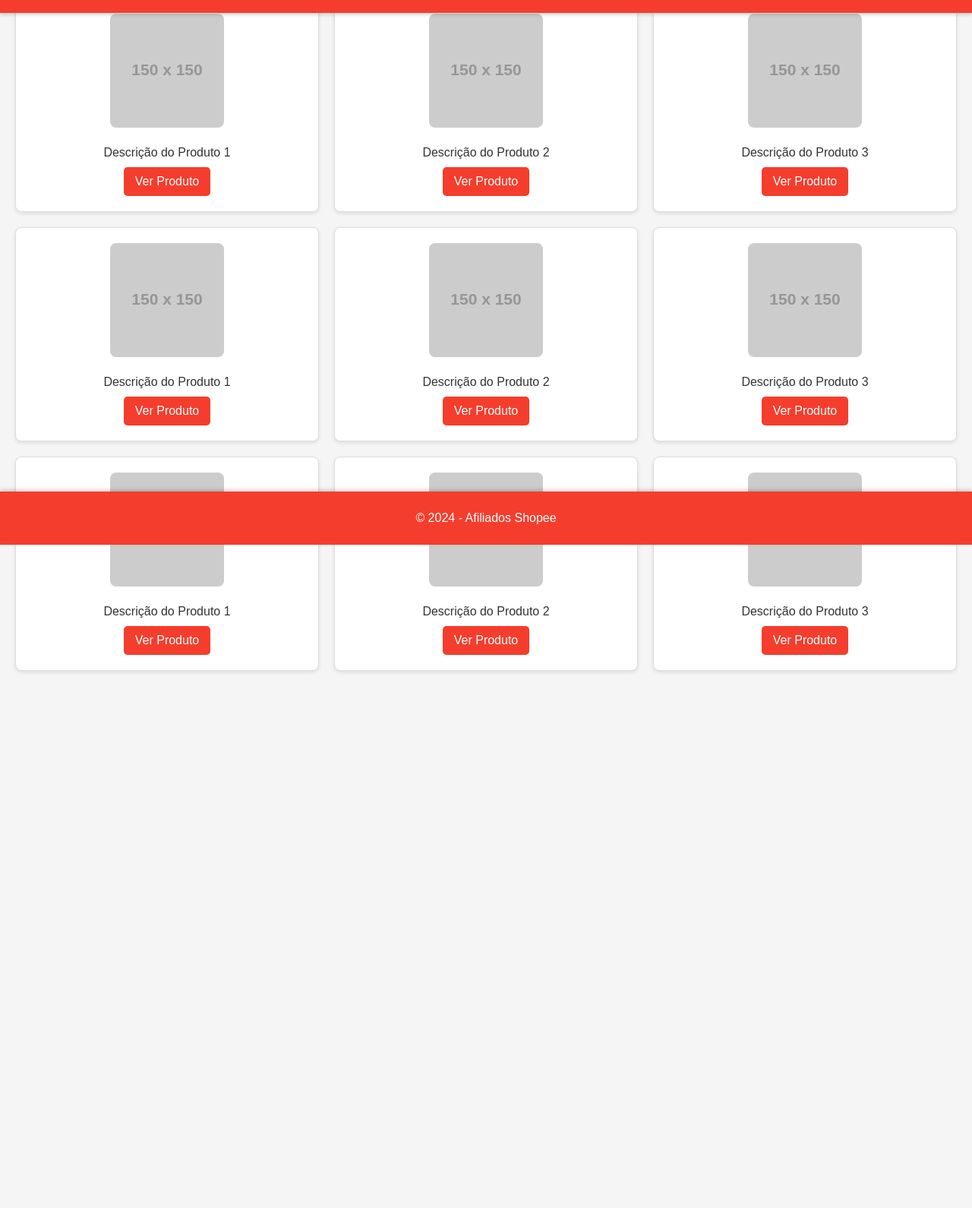
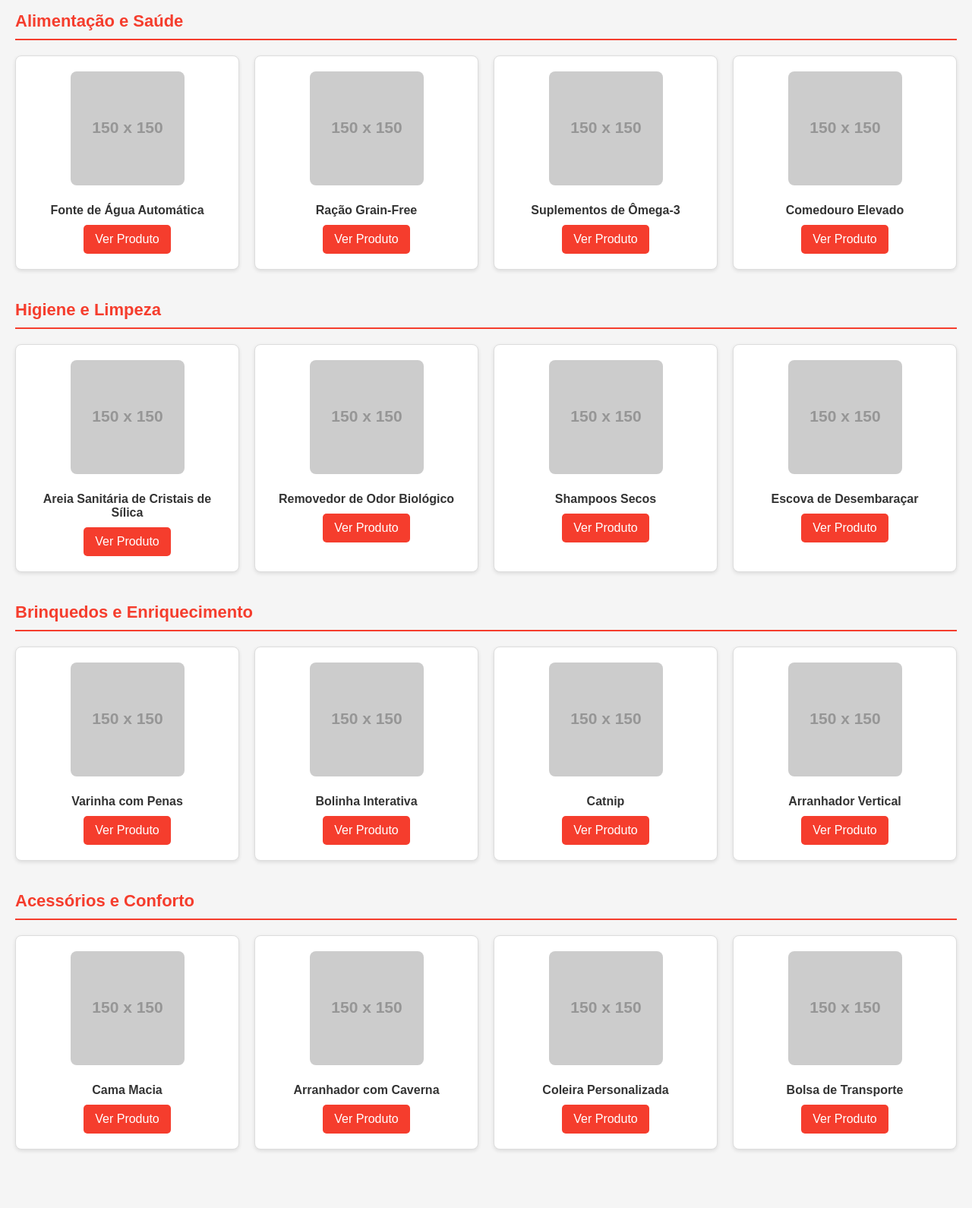
Before and after one commit to amordegato/amordegato.github.io, a plain HTML site: page index.html in a window 1280 px wide. Shown: the part 83-1673 px from the top of the page at 76% size. Before the commit the page ends 1026 px from the top, so only its background shows below. Drawn offline with Linux system fonts and the light colour scheme; placeholder pictures from the web are drawn by us.

Commit message:
Update index.html

```diff
--- a/index.html
+++ b/index.html
@@ -1,9 +1,10 @@
 <!DOCTYPE html>
 <html lang="pt-br">
+
 <head>
     <meta charset="UTF-8">
     <meta name="viewport" content="width=device-width, initial-scale=1.0">
-    <title>Amor de Gato</title>
+    <title>Amor de Gato - Produtos para Gatos</title>
     <style>
         body {
             margin: 0;
@@ -22,13 +23,69 @@ header {
             padding: 10px 0;
             box-shadow: 0 2px 5px rgba(0, 0, 0, 0.2);
             z-index: 1000;
+            display: flex;
+            justify-content: space-between;
+            align-items: center;
+            padding: 10px 20px;
         }
 
-.grider {
+        header h1 {
+            margin: 0;
+            font-size: 20px;
+        }
+
+        .menu-btn {
+            background-color: #f53d2d;
+            color: white;
+            border: none;
+            font-size: 18px;
+            cursor: pointer;
+            display: none; /* Hide menu button on larger screens */
+        }
+
+        nav.menu {
+            display: none;
+            background-color: #f53d2d;
+            padding: 10px;
+            position: fixed;
+            top: 50px;
+            width: 100%;
+            box-shadow: 0 2px 5px rgba(0, 0, 0, 0.2);
+            z-index: 1000;
+        }
+
+        nav.menu a {
+            color: white;
+            display: block;
+            padding: 10px;
+            text-decoration: none;
+            border-bottom: 1px solid #ddd;
+        }
+
+        nav.menu a:hover {
+            background-color: #d4351c;
+        }
+
+        .container {
+            padding: 80px 20px 60px; /* Adjust padding for fixed header */
+        }
+
+        section.category {
+            margin-bottom: 40px;
+        }
+
+        section.category h2 {
+            font-size: 22px;
+            color: #f53d2d;
+            margin-bottom: 20px;
+            border-bottom: 2px solid #f53d2d;
+            padding-bottom: 10px;
+        }
+
+        .grid {
             display: grid;
-    grid-template-columns: repeat(auto-fill, minmax(100px, 1fr));
+            grid-template-columns: repeat(auto-fill, minmax(200px, 1fr));
             gap: 20px;
-    padding: 80px 20px 60px; /* Espaço para header e footer */
         }
 
         .box {
@@ -38,16 +95,20 @@ header {
             padding: 20px;
             text-align: center;
             box-shadow: 0 2px 5px rgba(0, 0, 0, 0.1);
+            transition: transform 0.3s, box-shadow 0.3s;
+            position: relative;
         }
 
         .box img {
             max-width: 100%;
             border-radius: 8px;
             margin-bottom: 10px;
+            transition: transform 0.3s;
         }
 
         .box p {
             margin: 10px 0;
+            font-weight: bold;
         }
 
         .btn {
@@ -64,110 +125,187 @@ header {
             background-color: #d4351c;
         }
 
+        .box:hover {
+            transform: scale(1.05);
+            box-shadow: 0 4px 10px rgba(0, 0, 0, 0.2);
+        }
+
+        .box img:hover {
+            transform: scale(1.1);
+        }
+
         footer {
-    position: fixed;
-    bottom: 0;
-    width: 100%;
             background-color: #f53d2d;
             color: white;
             text-align: center;
-    padding: 10px 0;
+            padding: 15px 20px;
             box-shadow: 0 -2px 5px rgba(0, 0, 0, 0.2);
+            margin-top: 40px;
         }
 
-@media (min-width: 300px) and (max-width: 399px) {
-    .grider {
+        @media (max-width: 599px) {
+            .menu-btn {
+                display: block; /* Show menu button on small screens */
+            }
+
+            .grid {
+                grid-template-columns: repeat(2, 1fr);
+            }
+        }
+
+        @media (min-width: 600px) {
+            .grid {
                 grid-template-columns: repeat(3, 1fr);
             }
         }
 
-@media (min-width: 400px) and (max-width: 499px) {
-    .grider {
-        grid-template-columns: repeat(3, 1fr);
+        @media (min-width: 900px) {
+            .grid {
+                grid-template-columns: repeat(4, 1fr);
             }
         }
-
-@media (min-width: 500px) and (max-width: 599px) {
-    .grider {
-        grid-template-columns: repeat(3, 1fr);
-    }
-}
-
-@media (min-width: 600px) and (max-width: 699px) {
-    .grider {
-        grid-template-columns: repeat(3, 1fr);
-    }
-}
-
-@media (min-width: 700px) and (max-width: 799px) {
-    .grider {
-        grid-template-columns: repeat(3, 1fr);
-    }
-}
-
-@media (min-width: 800px) {
-    .grider {
-        grid-template-columns: repeat(3, 1fr);
-    }
-}
-
     </style>
 </head>
+
 <body>
+
     <header>
-        <h1>Amor de Gato</h1>
+        <h1>Amor de Gato - Produtos para Gatos</h1>
+        <button class="menu-btn" onclick="toggleMenu()">☰ Categorias</button>
     </header>
 
-    <div class="grider">
+    <nav class="menu" id="menu">
+        <a href="#alimentacao">Alimentação e Saúde</a>
+        <a href="#higiene">Higiene e Limpeza</a>
+        <a href="#brinquedos">Brinquedos e Enriquecimento</a>
+        <a href="#acessorios">Acessórios e Conforto</a>
+    </nav>
+
+    <div class="container">
+        <!-- Alimentação e Saúde -->
+        <section class="category" id="alimentacao">
+            <h2>Alimentação e Saúde</h2>
+            <div class="grid">
                 <div class="box">
-            <img src="https://via.placeholder.com/150" alt="Produto 1">
-            <p>Descrição do Produto 1</p>
+                    <img src="https://via.placeholder.com/150" alt="Fonte de Água Automática">
+                    <p>Fonte de Água Automática</p>
                     <a href="https://shopee.com.br/produto1" class="btn">Ver Produto</a>
                 </div>
                 <div class="box">
-            <img src="https://via.placeholder.com/150" alt="Produto 2">
-            <p>Descrição do Produto 2</p>
+                    <img src="https://via.placeholder.com/150" alt="Ração Grain-Free">
+                    <p>Ração Grain-Free</p>
                     <a href="https://shopee.com.br/produto2" class="btn">Ver Produto</a>
                 </div>
                 <div class="box">
-            <img src="https://via.placeholder.com/150" alt="Produto 3">
-            <p>Descrição do Produto 3</p>
+                    <img src="https://via.placeholder.com/150" alt="Suplementos de Ômega-3">
+                    <p>Suplementos de Ômega-3</p>
                     <a href="https://shopee.com.br/produto3" class="btn">Ver Produto</a>
-        </div><div class="box">
-            <img src="https://via.placeholder.com/150" alt="Produto 1">
-            <p>Descrição do Produto 1</p>
-            <a href="https://shopee.com.br/produto1" class="btn">Ver Produto</a>
                 </div>
                 <div class="box">
-            <img src="https://via.placeholder.com/150" alt="Produto 2">
-            <p>Descrição do Produto 2</p>
-            <a href="https://shopee.com.br/produto2" class="btn">Ver Produto</a>
+                    <img src="https://via.placeholder.com/150" alt="Comedouro Elevado">
+                    <p>Comedouro Elevado</p>
+                    <a href="https://shopee.com.br/produto13" class="btn">Ver Produto</a>
+                </div>
+            </div>
+        </section>
+
+        <!-- Higiene e Limpeza -->
+        <section class="category" id="higiene">
+            <h2>Higiene e Limpeza</h2>
+            <div class="grid">
+                <div class="box">
+                    <img src="https://via.placeholder.com/150" alt="Areia Sanitária de Cristais de Sílica">
+                    <p>Areia Sanitária de Cristais de Sílica</p>
+                    <a href="https://shopee.com.br/produto4" class="btn">Ver Produto</a>
                 </div>
                 <div class="box">
-            <img src="https://via.placeholder.com/150" alt="Produto 3">
-            <p>Descrição do Produto 3</p>
-            <a href="https://shopee.com.br/produto3" class="btn">Ver Produto</a>
-        </div><div class="box">
-            <img src="https://via.placeholder.com/150" alt="Produto 1">
-            <p>Descrição do Produto 1</p>
-            <a href="https://shopee.com.br/produto1" class="btn">Ver Produto</a>
+                    <img src="https://via.placeholder.com/150" alt="Removedor de Odor Biológico">
+                    <p>Removedor de Odor Biológico</p>
+                    <a href="https://shopee.com.br/produto5" class="btn">Ver Produto</a>
                 </div>
                 <div class="box">
-            <img src="https://via.placeholder.com/150" alt="Produto 2">
-            <p>Descrição do Produto 2</p>
-            <a href="https://shopee.com.br/produto2" class="btn">Ver Produto</a>
+                    <img src="https://via.placeholder.com/150" alt="Shampoos Secos">
+                    <p>Shampoos Secos</p>
+                    <a href="https://shopee.com.br/produto6" class="btn">Ver Produto</a>
                 </div>
                 <div class="box">
-            <img src="https://via.placeholder.com/150" alt="Produto 3">
-            <p>Descrição do Produto 3</p>
-            <a href="https://shopee.com.br/produto3" class="btn">Ver Produto</a>
+                    <img src="https://via.placeholder.com/150" alt="Escova de Desembaraçar">
+                    <p>Escova de Desembaraçar</p>
+                    <a href="https://shopee.com.br/produto14" class="btn">Ver Produto</a>
                 </div>
+            </div>
+        </section>
+
+        <!-- Brinquedos e Enriquecimento -->
+        <section class="category" id="brinquedos">
+            <h2>Brinquedos e Enriquecimento</h2>
+            <div class="grid">
+                <div class="box">
+                    <img src="https://via.placeholder.com/150" alt="Varinha com Penas">
+                    <p>Varinha com Penas</p>
+                    <a href="https://shopee.com.br/produto7" class="btn">Ver Produto</a>
+                </div>
+                <div class="box">
+                    <img src="https://via.placeholder.com/150" alt="Bolinha Interativa">
+                    <p>Bolinha Interativa</p>
+                    <a href="https://shopee.com.br/produto8" class="btn">Ver Produto</a>
+                </div>
+                <div class="box">
+                    <img src="https://via.placeholder.com/150" alt="Catnip">
+                    <p>Catnip</p>
+                    <a href="https://shopee.com.br/produto9" class="btn">Ver Produto</a>
+                </div>
+                <div class="box">
+                    <img src="https://via.placeholder.com/150" alt="Arranhador Vertical">
+                    <p>Arranhador Vertical</p>
+                    <a href="https://shopee.com.br/produto15" class="btn">Ver Produto</a>
+                </div>
+            </div>
+        </section>
+
+        <!-- Acessórios e Conforto -->
+        <section class="category" id="acessorios">
+            <h2>Acessórios e Conforto</h2>
+            <div class="grid">
+                <div class="box">
+                    <img src="https://via.placeholder.com/150" alt="Cama Macia">
+                    <p>Cama Macia</p>
+                    <a href="https://shopee.com.br/produto10" class="btn">Ver Produto</a>
+                </div>
+                <div class="box">
+                    <img src="https://via.placeholder.com/150" alt="Arranhador com Caverna">
+                    <p>Arranhador com Caverna</p>
+                    <a href="https://shopee.com.br/produto11" class="btn">Ver Produto</a>
+                </div>
+                <div class="box">
+                    <img src="https://via.placeholder.com/150" alt="Coleira Personalizada">
+                    <p>Coleira Personalizada</p>
+                    <a href="https://shopee.com.br/produto12" class="btn">Ver Produto</a>
+                </div>
+                <div class="box">
+                    <img src="https://via.placeholder.com/150" alt="Bolsa de Transporte">
+                    <p>Bolsa de Transporte</p>
+                    <a href="https://shopee.com.br/produto16" class="btn">Ver Produto</a>
+                </div>
+            </div>
+        </section>
     </div>
 
     <footer>
-        <p>&copy; 2024 - Afiliados Shopee</p>
+        <p>&copy; 2024 Amor de Gato. Todos os direitos reservados.</p>
     </footer>
 
-    <script src="scripts.js"></script>
+    <script>
+        function toggleMenu() {
+            var menu = document.getElementById('menu');
+            if (menu.style.display === 'block') {
+                menu.style.display = 'none';
+            } else {
+                menu.style.display = 'block';
+            }
+        }
+    </script>
+
 </body>
+
 </html>
```
Lines whose indentation alone changed are shown as unchanged.
